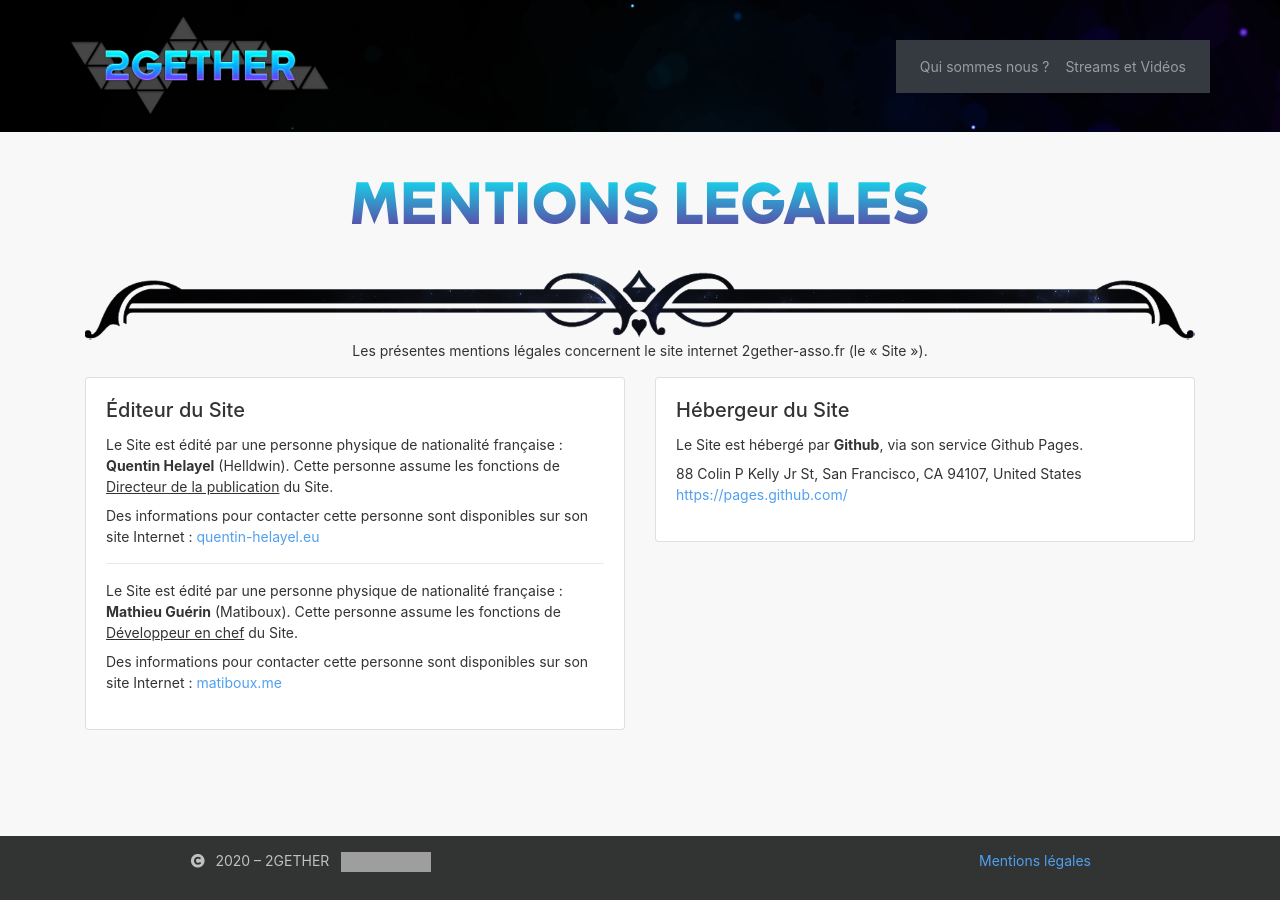
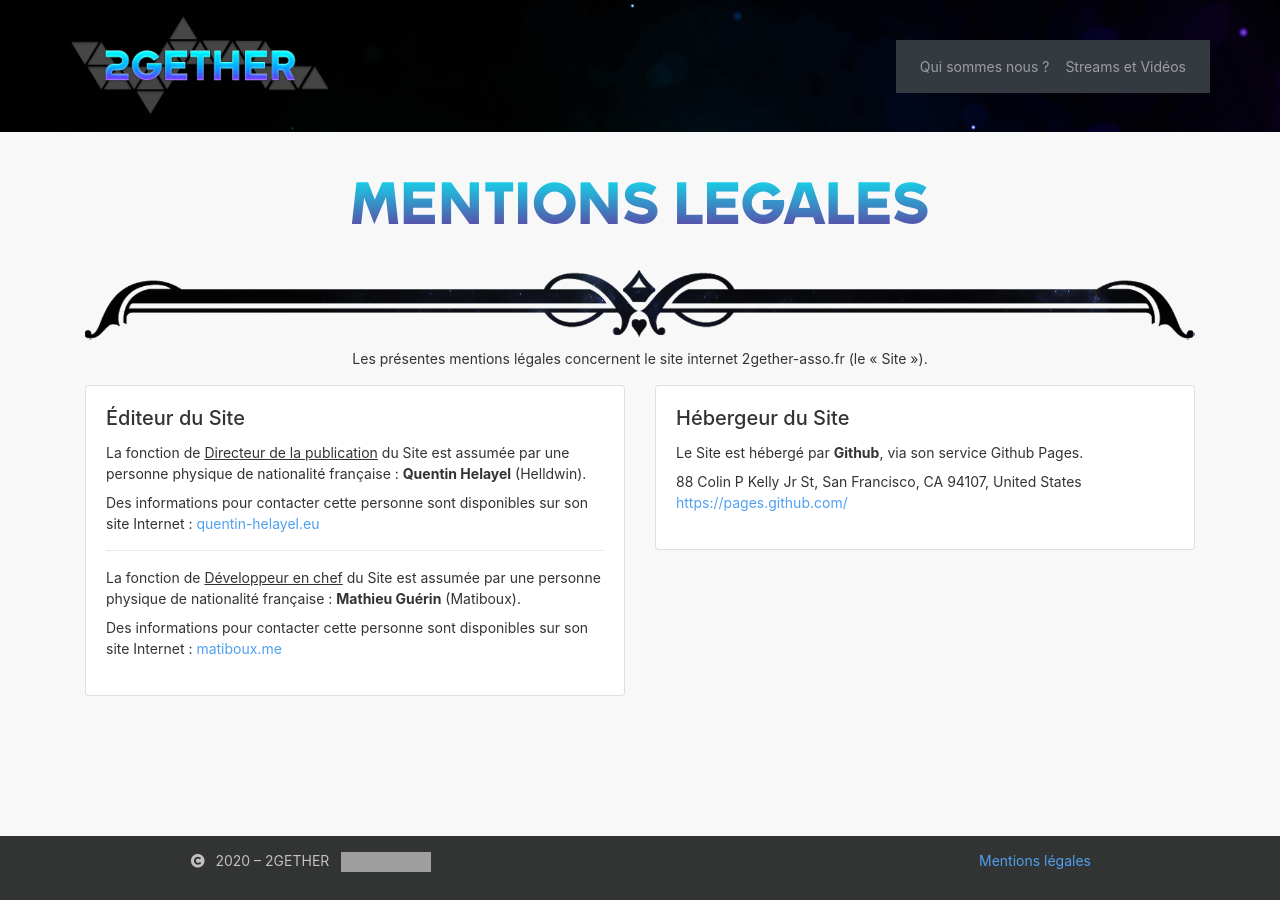
Before and after one commit to 2gether-asso/old.2gether-asso.fr, a Jekyll site: the page built from legal.html, in a window 1280 px wide. Built offline with Jekyll 4.4.1, drawn with Linux system fonts in a browser that asks for light colours; grey boxes are pictures that could not be loaded.

Commit message:
Update content in legal.html

```diff
--- a/legal.html
+++ b/legal.html
@@ -7,9 +7,9 @@ minimal-footer: true
 <main id="main">
     <div class="container">
         <p class="text-center pagetitle">Mentions legales</p>
-        <img src="{{ '/assets/img/separator.png' | relative_url }}" class="img-fluid"  alt="banner" />
+        <img src="{{ '/assets/img/separator.png' | relative_url }}" class="img-fluid mb-2"  alt="banner" />
 
-		<p style="text-align: center">Les présentes mentions légales concernent le site internet 2gether-asso.fr (le « Site »).
+		<p class="text-center">Les présentes mentions légales concernent le site internet 2gether-asso.fr (le « Site »).
 
 		<div class="row">
 			<div class="col-sm">
@@ -17,16 +17,14 @@ minimal-footer: true
 					<div class="card-body">
 					<h3 class="card-title">Éditeur du Site</h5>
 					<p>
-						Le Site est édité par une personne physique de nationalité française : <b>Quentin Helayel</b> (Helldwin).
-						Cette personne assume les fonctions de <u>Directeur de la publication</u> du Site.
+						La fonction de <u>Directeur de la publication</u> du Site est assumée par une personne physique de nationalité française : <b>Quentin Helayel</b> (Helldwin).
 					</p>
 					<p>
 						Des informations pour contacter cette personne sont disponibles sur son site Internet : <a href="https://quentin-helayel.eu/">quentin-helayel.eu</a>
 					</p>
 					<hr />
 					<p>
-						Le Site est édité par une personne physique de nationalité française : <b>Mathieu Guérin</b> (Matiboux).
-						Cette personne assume les fonctions de <u>Développeur en chef</u> du Site.
+						La fonction de <u>Développeur en chef</u> du Site est assumée par une personne physique de nationalité française : <b>Mathieu Guérin</b> (Matiboux).
 					</p>
 					<p>
 						Des informations pour contacter cette personne sont disponibles sur son site Internet : <a href="https://matiboux.me/">matiboux.me</a>
```
